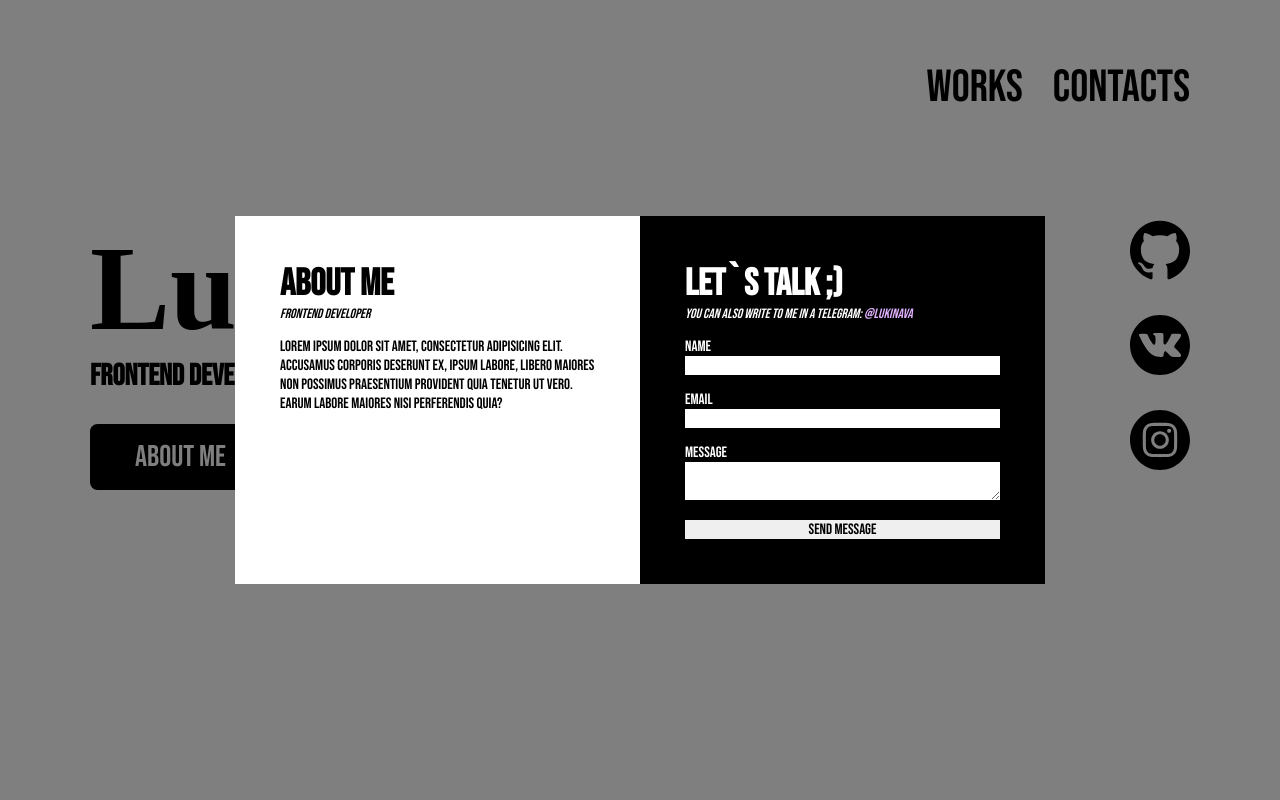
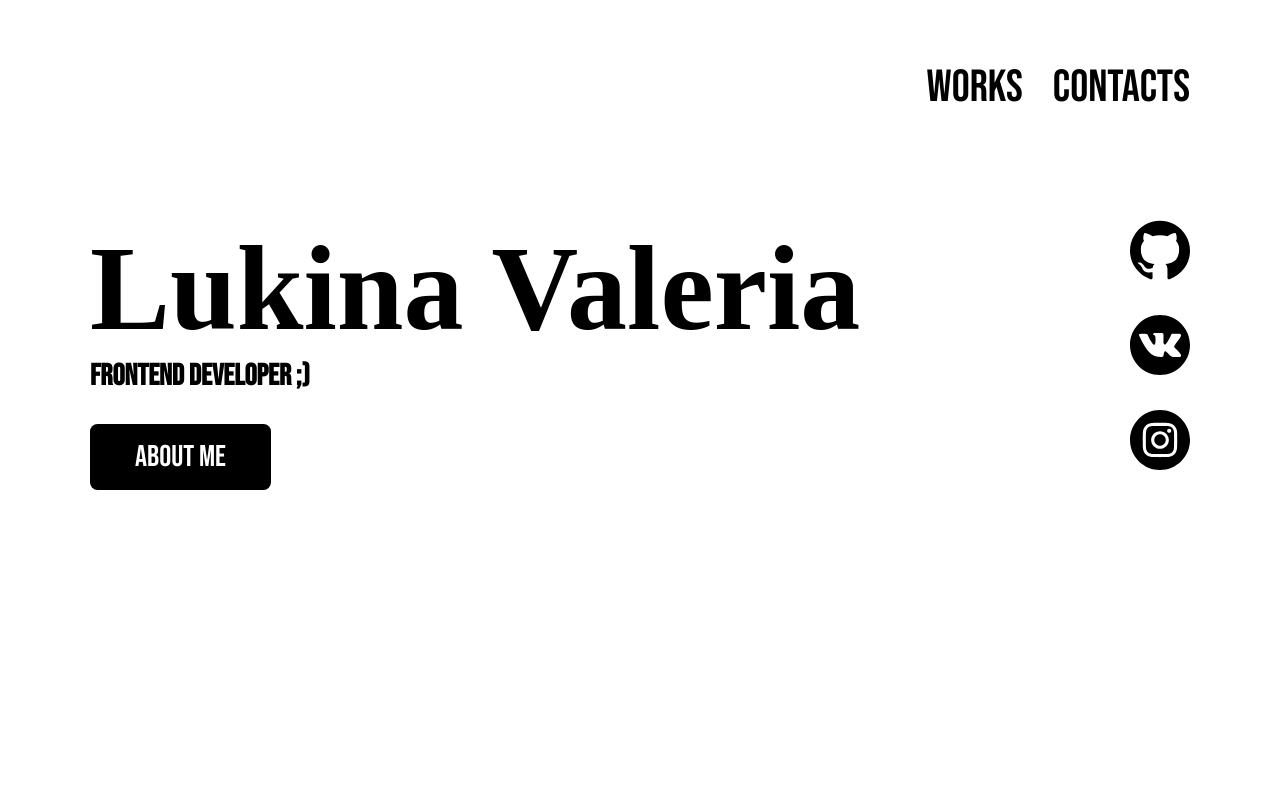
Before and after one commit to LukinaVA/portfolio, a React (Create React App) app: page / in a window 1280 px wide. Shown: the top 800 px of the page. Built offline with nearby package versions, Linux system fonts and the light colour scheme; a web font is replaced by a local one.

Commit message:
Modal logic

```diff
--- /dev/null
+++ b/src/App.tsx
@@ -0,0 +1,30 @@
+import React, {useState} from "react";
+import Intro from "./components/Intro/Intro";
+import Works from "./components/Works/Works";
+import Footer from "./components/Footer/Footer";
+import Modal from "./components/Modal/Modal";
+
+export default function App() {
+    const [modalIsOpen, setModalIsOpen] = useState(false);
+
+    const openModal = (e: React.MouseEvent) => {
+        e.preventDefault();
+        setModalIsOpen(true);
+        document.documentElement.style.overflow = 'hidden';
+    };
+
+    const closeModal = (e: React.MouseEvent) => {
+        e.preventDefault();
+        setModalIsOpen(false);
+        document.documentElement.style.overflow = '';
+    };
+
+    return (
+        <>
+            <Intro openModal={openModal}/>
+            <Works />
+            <Footer />
+            <Modal isOpen={modalIsOpen} closeModal={closeModal} />
+        </>
+    );
+}
--- a/src/components/Footer/index.tsx
+++ b/src/components/Footer/Footer.tsx
@@ -1,6 +1,6 @@
 import React from 'react'
 import Container from '../Common/Container';
-import './style.scss'
+import './Footer.scss'
 
 export default function Footer() {
     return(
--- a/src/components/Intro/index.tsx
+++ b/src/components/Intro/Intro.tsx
@@ -1,22 +1,27 @@
 import React from 'react'
-import Btn from '../Common/Btn';
 import Container from '../Common/Container';
-import './style.scss'
 
-export default function Intro() {
+import './Intro.scss'
+import '../Common/Btn/style.scss';
+
+type introProps = {
+    openModal: (e: React.MouseEvent) => void
+};
+
+export default function Intro({openModal} : introProps) {
     return (
         <div className='intro'>
             <Container>
                 <div className='intro__header header'>
                     <a href='#' className='header__link'>Works</a>
-                    <a href='#' className='header__link'>Contacts</a>
+                    <a href='#' className='header__link' onClick={(e) => openModal(e)}>Contacts</a>
                 </div>
 
                 <div className='intro__content'>
                     <div className='intro__info'>
                         <h1 className='intro__name'>Lukina Valeria</h1>
                         <h3 className='intro__prof'>Frontend Developer ;)</h3>
-                        <Btn href='#' text='About Me'/>
+                        <a href='#' className='btn' onClick={(e) => openModal(e)}>About Me</a>
                     </div>
                     <div className='intro__networks networks'>
                         <a href='https://github.com/LukinaVA' target='_blank' className='networks__link'>
--- a/src/components/Modal/index.tsx
+++ b/src/components/Modal/Modal.tsx
@@ -1,9 +1,21 @@
 import React from 'react'
-import './style.scss'
+import './Modal.scss'
 
-export default function Modal() {
+type ModalProps = {
+    isOpen: boolean,
+    closeModal: (e: React.MouseEvent) => void
+};
+
+export default function Modal({isOpen, closeModal} : ModalProps) {
+    const handleOutsideClick = (e: React.MouseEvent) => {
+        const modalBg = document.documentElement.querySelector('.modal');
+        if (e.target === modalBg) {
+            closeModal(e);
+        }
+    }
+
     return (
-        <div className='modal'>
+        <div className='modal' hidden={!isOpen} onClick={(e) => handleOutsideClick(e)}>
             <div className='modal__content'>
                 <div className='modal__part modal__part_left'>
                     <h4 className='modal__title'>About Me</h4>
@@ -13,6 +25,7 @@ export default function Modal() {
                     </div>
                 </div>
                 <div className='modal__part modal__part_right'>
+                    <a href='#' className='modal__btn' onClick={(e)=>closeModal(e)}>Close</a>
                     <h4 className='modal__title'>Let`s talk ;)</h4>
                     <h5 className='modal__subtitle'>You can also write to me in a Telegram: <span>@LukinaVA</span></h5>
                     <form action='mailto:lukina-valeriya@mail.ru' className='modal__form contact-form'>
--- a/src/components/Works/index.tsx
+++ b/src/components/Works/Works.tsx
@@ -1,6 +1,6 @@
 import React from 'react'
 import Container from '../Common/Container';
-import './style.scss'
+import './Works.scss'
 // import MoGo from './Mogo.jpg'
 // import MNTN from './MNTN.jpg'
 
--- a/src/index.tsx
+++ b/src/index.tsx
@@ -1,17 +1,11 @@
 import React from 'react';
 import ReactDOM from 'react-dom';
-import Footer from './components/Footer';
-import Intro from './components/Intro';
-import Modal from './components/Modal';
-import Works from './components/Works';
+import App from "./App";
 import './style.scss'
 
 ReactDOM.render(
   <React.StrictMode>
-      <Intro />
-      <Works />
-      <Footer />
-      <Modal />
+      <App />
   </React.StrictMode>,
   document.getElementById('root')
 );
--- a/src/style.scss
+++ b/src/style.scss
@@ -46,13 +46,5 @@ a {
 }
 
 ::-webkit-scrollbar {
-  width: 3px;
+  width: 0;
 }
-
-::-webkit-scrollbar-track {
-  background: rgba(0, 0, 0, 0.3);
-}
-
-::-webkit-scrollbar-thumb {
-  background: #fff;
-}
```
Also changed, not shown: src/components/Footer/Footer.scss (renamed from src/components/Footer/style.scss), src/components/Intro/Intro.scss (renamed from src/components/Intro/style.scss), src/components/Modal/Modal.scss (renamed from src/components/Modal/style.scss), src/components/Works/Works.scss (renamed from src/components/Works/style.scss).
